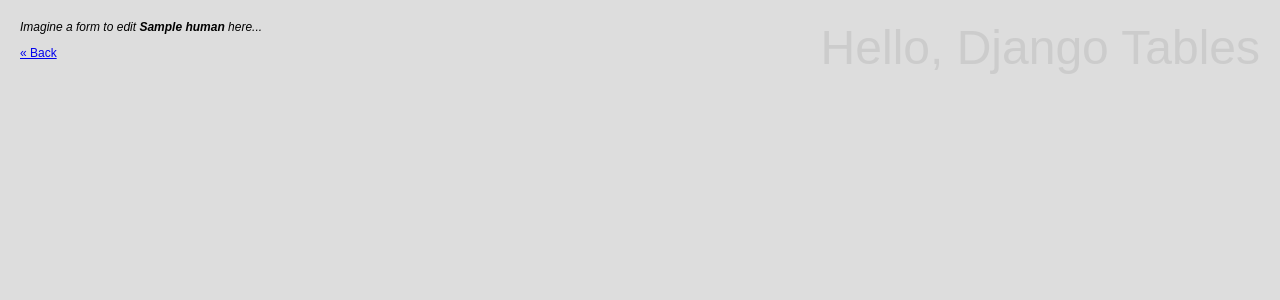
After one commit to adammck/djtables, a Django app: template example/myapp/templates/myapp/edit.html in a window 1280 px wide. The commit adds this page. Shown: the top 300 px of the page. Run offline with Django 3.2, Linux system fonts and the light colour scheme; the template is opened without the code that fills it: most values are stand-ins (such as "Sample title", 1, 10 or a date in 2020); parts of the project's set-up code (start-up, migrations or seed data) failed here and were passed over.

Commit message:
improved example/demo app to show new features.

```diff
--- a/example/myapp/templates/layout.html
+++ b/example/myapp/templates/layout.html
@@ -56,6 +56,10 @@
                     tfoot td {
                         background: #eee;
                     }
+
+                div.back {
+                    margin-top: 1em;
+                }
         </style>
     </head>
     <body>
--- /dev/null
+++ b/example/myapp/templates/myapp/edit.html
@@ -0,0 +1,15 @@
+{% extends "layout.html" %}
+
+{% block content %}
+<h1>Hello, Django Tables</h1>
+<div>
+    <em>
+        Imagine a form to edit
+        <strong>{{ human.name }}</strong>
+        here...
+    </em>
+</div>
+<div class="back">
+    <a href="/">&laquo; Back</a>
+</div>
+{% endblock %}
--- a/example/urls.py
+++ b/example/urls.py
@@ -7,4 +7,5 @@ import myapp.views
 
 
 urlpatterns = patterns("",
-    url("$", myapp.views.index) )
+    url(r"^$",           myapp.views.index, name="index"),
+    url(r"^(\d+)/edit$", myapp.views.edit,  name="edit") )
```
Also changed, not shown: example/myapp/tables.py (+8 -2 lines), example/myapp/views.py (+7 -1 lines).
